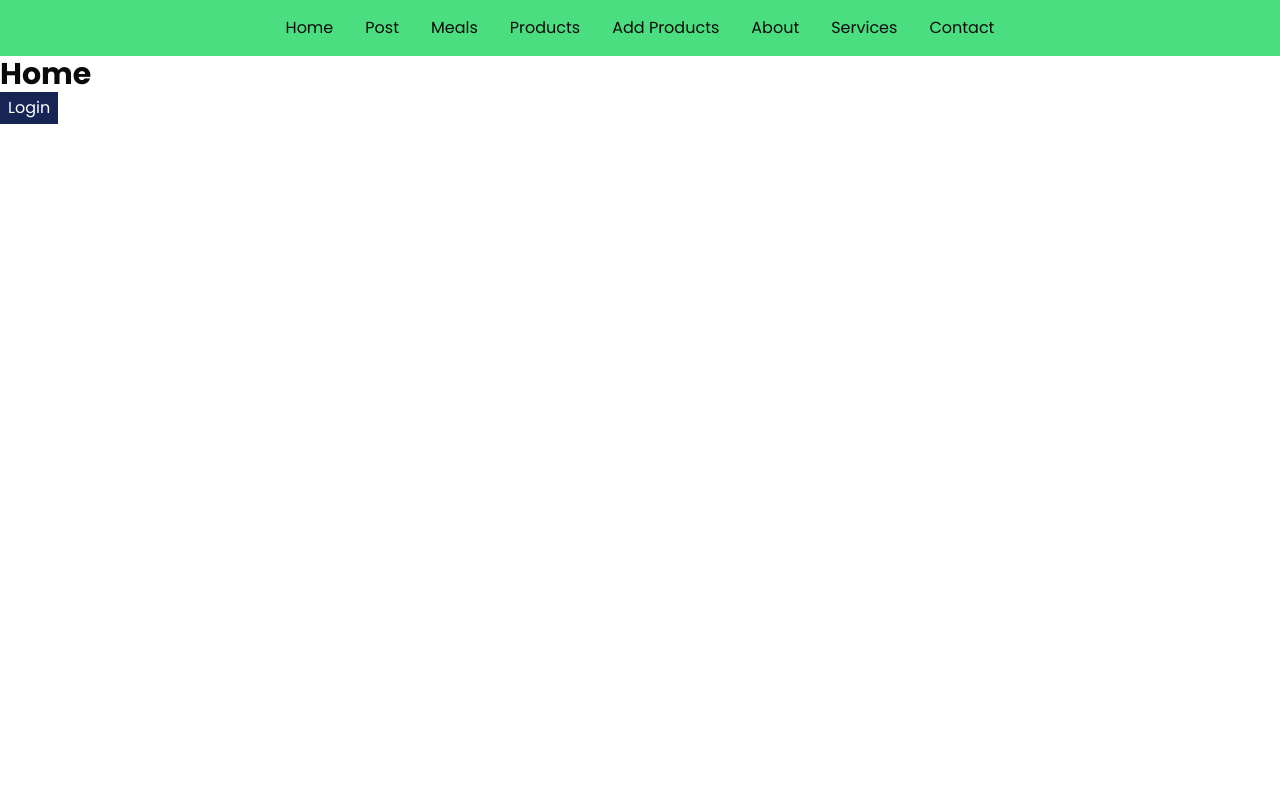
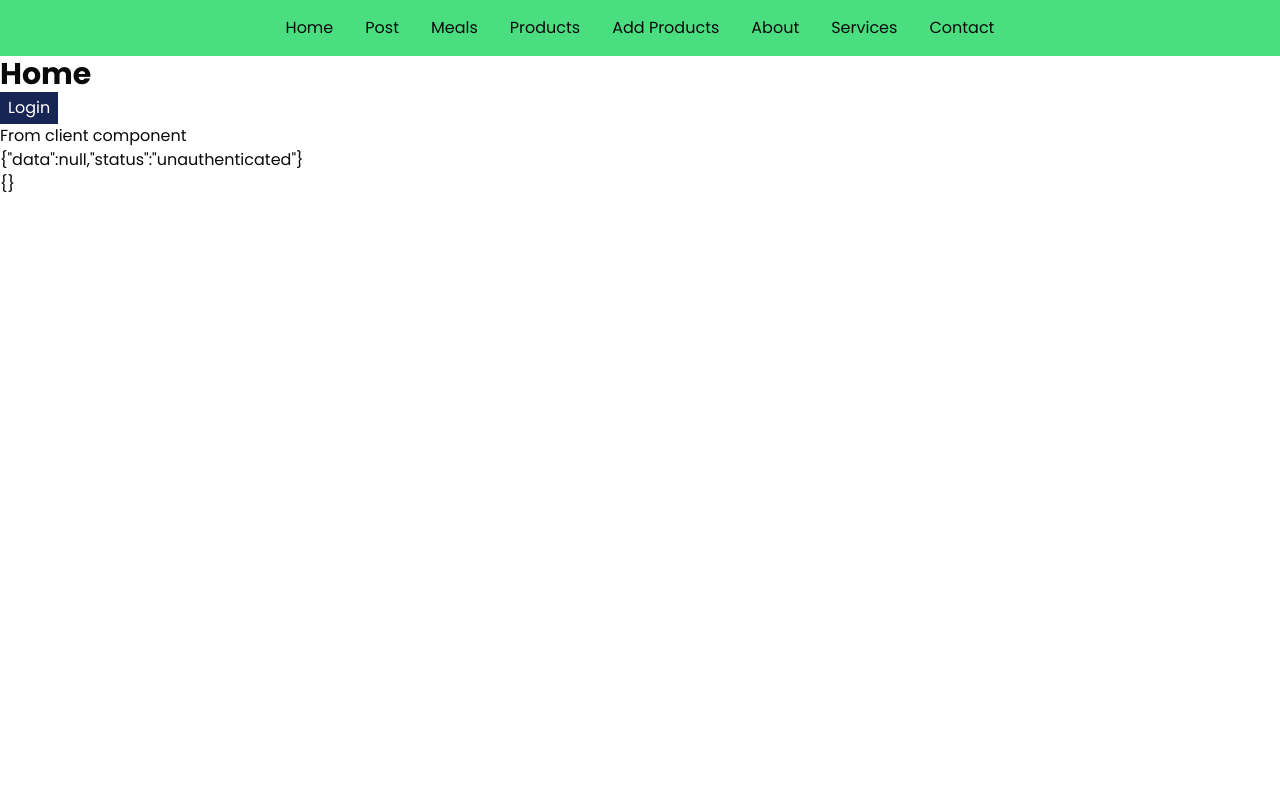
Before and after one commit to NureAlam68/next-js-core-concept, a Next.js app: page / in a window 1280 px wide. Shown: the top 800 px of the page. Built offline with nearby package versions, Linux system fonts and the light colour scheme; no server answers.

Commit message:
display login usesrs

```diff
--- /dev/null
+++ b/src/Providers/NextAuthSessionProvider.js
@@ -0,0 +1,10 @@
+'use client'
+import { SessionProvider } from "next-auth/react"
+
+export default function NextAuthSessionProvider({children}) {
+  return (
+    <SessionProvider>
+      {children}
+    </SessionProvider>
+  )
+}
--- a/src/app/api/auth/[...nextauth]/route.js
+++ b/src/app/api/auth/[...nextauth]/route.js
@@ -2,7 +2,7 @@ import NextAuth from "next-auth"
 import CredentialsProvider from "next-auth/providers/credentials";
 
 
-const handler = NextAuth({
+export const authOptions = {
   providers: [
       CredentialsProvider({
         // The name to display on the sign in form (e.g. "Sign in with...")
@@ -32,6 +32,8 @@ const handler = NextAuth({
         }
       })
     ]
-})
+}
+
+const handler = NextAuth(authOptions)
 
 export { handler as GET, handler as POST }
--- /dev/null
+++ b/src/app/components/UserInfo.jsx
@@ -0,0 +1,14 @@
+'use client'
+import { useSession } from 'next-auth/react'
+import React from 'react'
+
+const UserInfo = () => {
+    const session = useSession();
+  return (
+    <div>
+      <p>{JSON.stringify(session)}</p>
+    </div>
+  )
+}
+
+export default UserInfo
--- a/src/app/layout.js
+++ b/src/app/layout.js
@@ -1,6 +1,7 @@
 import { Geist, Geist_Mono, Poppins } from "next/font/google";
 import "./globals.css";
 import Navbar from "./components/Navbar";
+import NextAuthSessionProvider from "@/Providers/NextAuthSessionProvider";
 
 const geistSans = Geist({
   variable: "--font-geist-sans",
@@ -29,6 +30,7 @@ export const metadata = {
 export default function RootLayout({ children }) {
   return (
     <html lang="en">
+      <NextAuthSessionProvider>
       <body
         className={`${poppins.className} antialiased`}
       >
@@ -40,6 +42,7 @@ export default function RootLayout({ children }) {
           Awesome NextJs project
         </footer>
       </body>
+      </NextAuthSessionProvider>
     </html>
   );
 }
--- a/src/app/page.js
+++ b/src/app/page.js
@@ -1,11 +1,18 @@
+import { getServerSession } from "next-auth";
 import LoginButton from "./components/LoginButton";
+import UserInfo from "./components/UserInfo";
+import { authOptions } from "./api/auth/[...nextauth]/route";
 
 
 export default function Home() {
+  const session = getServerSession(authOptions)
   return (
    <div>
     <h1 className="text-3xl font-bold">Home</h1>
     <LoginButton />
+    <p>From client component</p>
+    <UserInfo></UserInfo>
+    {JSON.stringify(session)}
    </div>
   );
 }
```
Lines whose indentation alone changed are shown as unchanged.
